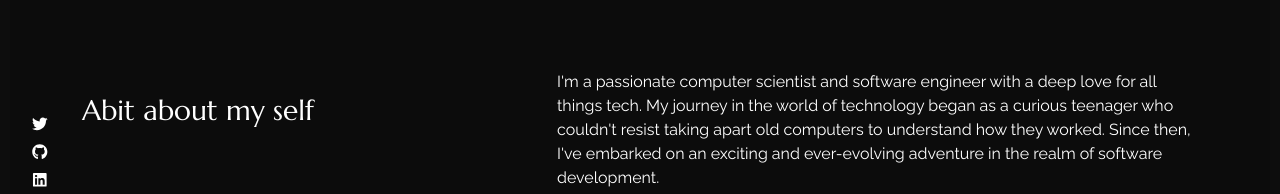
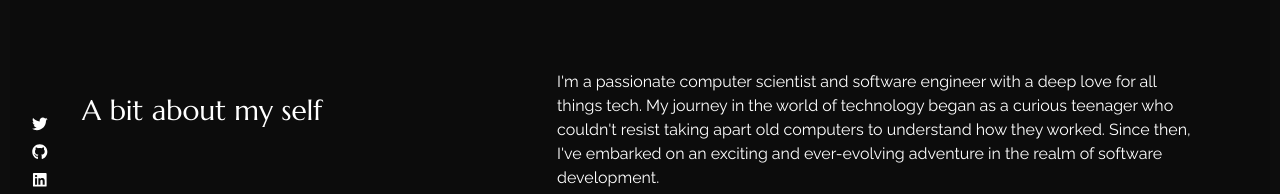
Before and after one commit to Christopher-Mata/mainwebsite, a React (Create React App) app: page /about in a window 1280 px wide. Shown: the part 186-380 px from the top of the page. Built offline with nearby package versions, Linux system fonts and the light colour scheme.

Commit message:
Updated Spelling and Updated link

```diff
--- a/src/content_option.js
+++ b/src/content_option.js
@@ -20,7 +20,7 @@ const introdata = {
 };
 
 const dataabout = {
-    title: "Abit about my self",
+    title: "A bit about my self",
     aboutme: "I'm a passionate computer scientist and software engineer with a deep love for all things tech." +
     " My journey in the world of technology began as a curious teenager who couldn't resist taking apart old computers to understand how they worked." +
     " Since then, I've embarked on an exciting and ever-evolving adventure in the realm of software development.",
@@ -81,7 +81,7 @@ const services = [{
 const dataportfolio = [{
         img: "https://cdn.pixabay.com/photo/2022/12/01/04/42/man-7628305_1280.jpg",
         description: "Ambiente - A discord bot that plays 24/7 radio stations based on the user's mood.",
-        link: "https://discord.com/oauth2/authorize?client_id=1028285260951195668&permissions=8&scope=bot",
+        link: "https://discord.com/oauth2/authorize?client_id=1058798982844907670&permissions=18307603754833&scope=bot",
     },
     {
         img: "https://repository-images.githubusercontent.com/78664391/f7e46780-6bf6-11eb-999f-8212c69d76bc",
```
Also changed, not shown: 6 other files (tests, documents, lock files or other folders).
